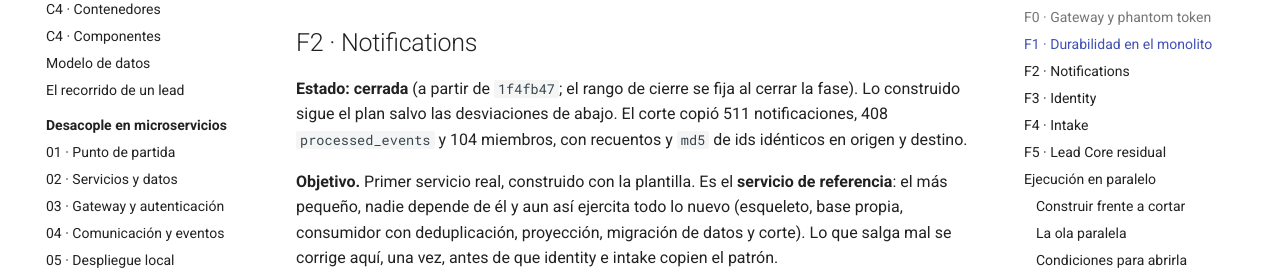
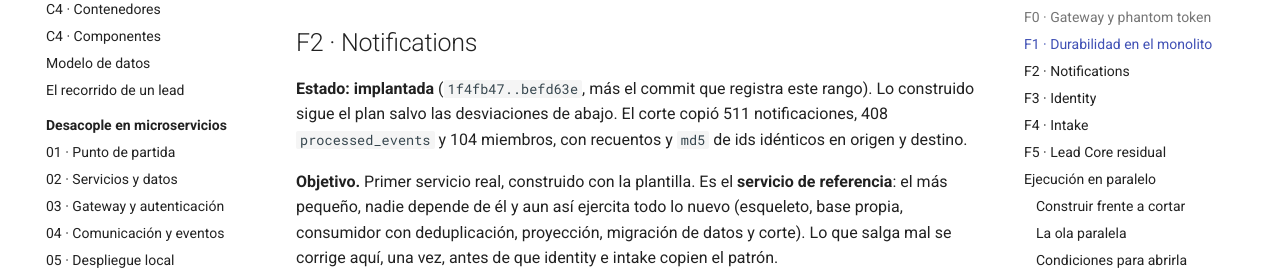
Before and after one commit to MDCIrony/leads-hexa, an MkDocs documentation site: the page built from docs/content/microservices/06-plan-de-desacople.md, in a window 1280 px wide and 900 px high, scrolled down 5076 px. Shown: the part 181-452 px from the top of the window. Built offline with MkDocs 1.6.1 and Material for MkDocs 9.7.7, drawn with Linux system fonts in a browser that asks for light colours.

Commit message:
docs(microservices): record the F2 commit range

```diff
--- a/docs/content/microservices/06-plan-de-desacople.md
+++ b/docs/content/microservices/06-plan-de-desacople.md
@@ -185,7 +185,7 @@ veces termina en `internal.dlq.<grupo>`; un job con un registro que falla vuelve
 
 ## F2 · Notifications
 
-**Estado: cerrada** (a partir de `1f4fb47`; el rango de cierre se fija al cerrar la fase). Lo construido
+**Estado: implantada** (`1f4fb47..befd63e`, más el commit que registra este rango). Lo construido
 sigue el plan salvo las desviaciones de abajo. El corte copió 511 notificaciones, 408 `processed_events`
 y 104 miembros, con recuentos y `md5` de ids idénticos en origen y destino.
 
```
